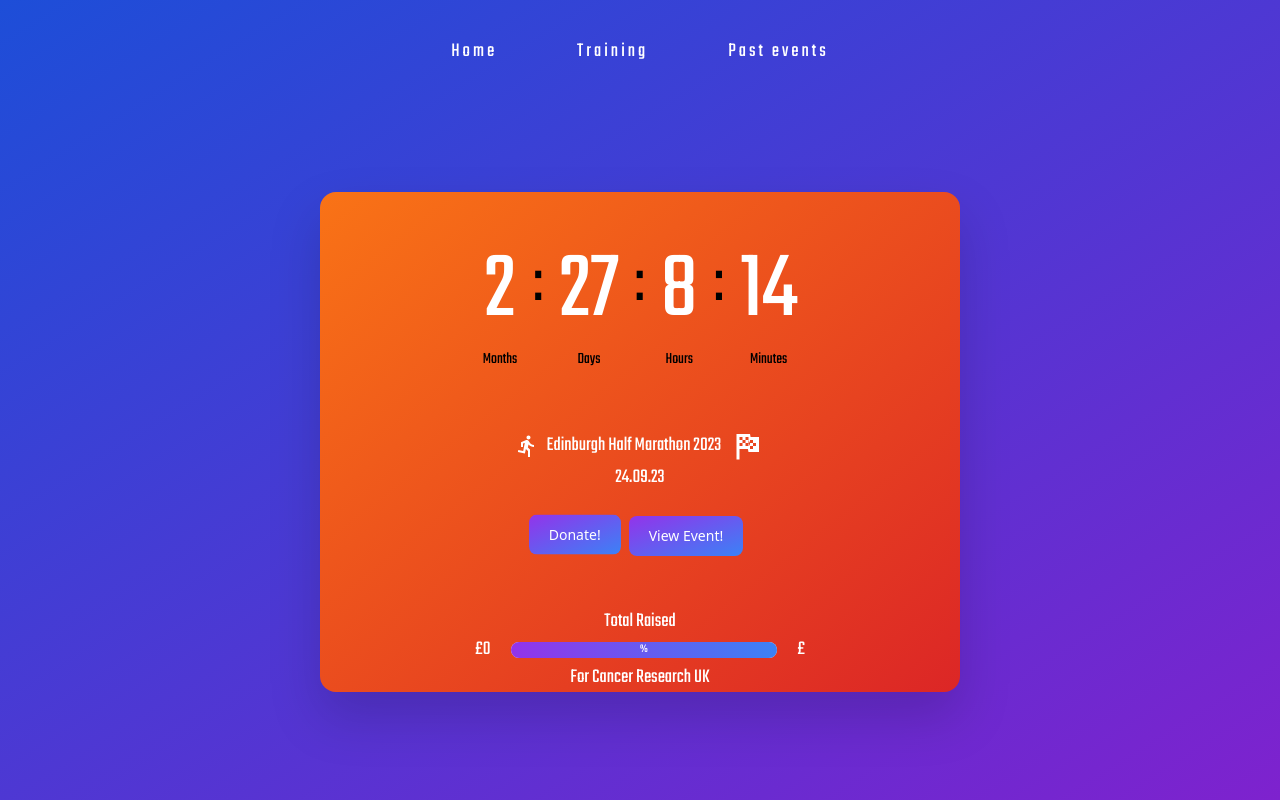
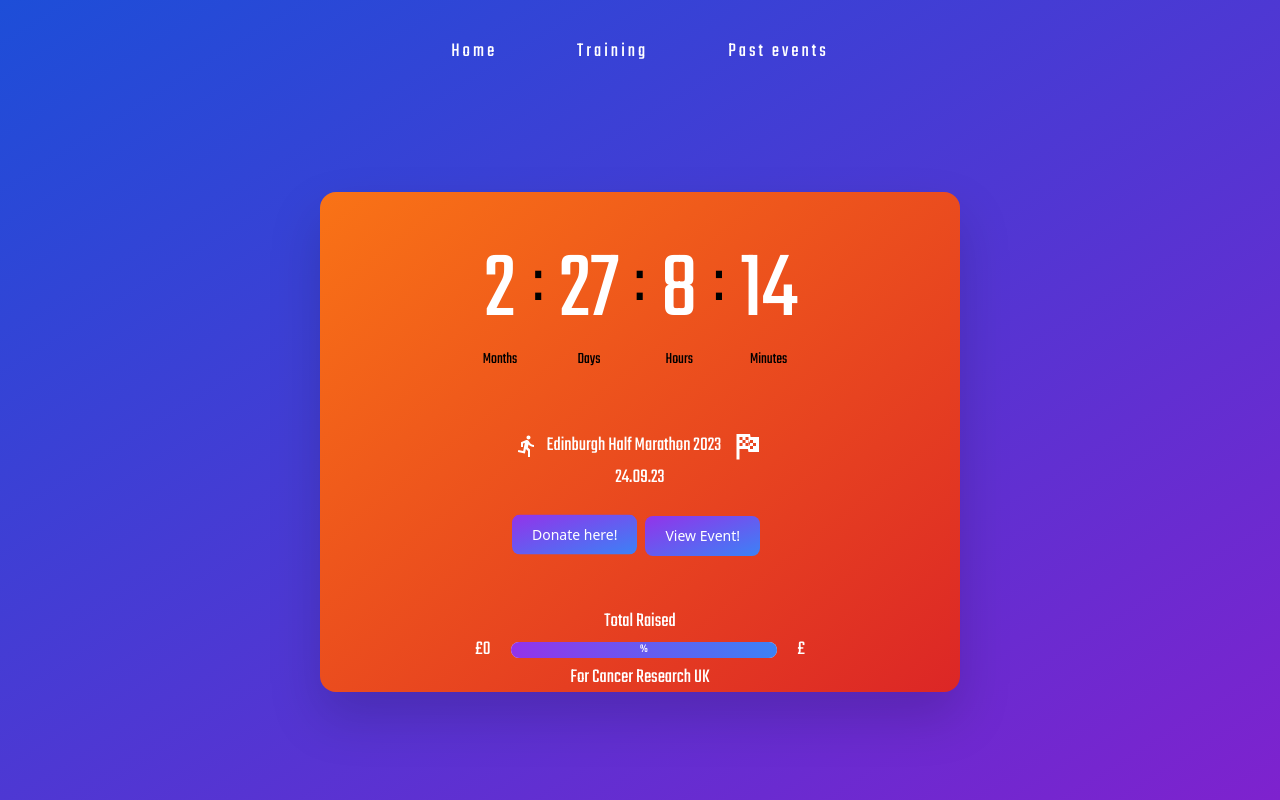
Before and after one commit to callumbuttery/marathon-tracker, a React (Vite) app: page / in a window 1280 px wide. Built offline with nearby package versions, Linux system fonts and the light colour scheme; no server answers.

Commit message:
Fix: button width

```diff
--- a/src/components/buttons/DonationButton.tsx
+++ b/src/components/buttons/DonationButton.tsx
@@ -1,7 +1,7 @@
 export const DonationButton: React.FC = () => {
     return (
         <div>
-            <button onClick={() => window.open('https://www.justgiving.com/page/callum-buttery-1686254435318?utm_source=copyLink&utm_medium=one_page&utm_content=page/callum-buttery-1686254435318&utm_campaign=pfp-share&utm_term=9e800a73878d42298fd8d468b21fbeda', "_blank")} type="button" className="shadow-4xl text-white bg-gradient-to-br from-purple-600 to-blue-500 hover:bg-gradient-to-bl focus:ring-4 focus:outline-none focus:ring-blue-300 dark:focus:ring-blue-800 font-medium rounded-lg text-sm px-5 py-2.5 text-center mr-2 mb-2 animate-bounce max-md:text-xs max-md:w-16 max-md:h-12">Donate!</button>
+            <button onClick={() => window.open('https://www.justgiving.com/page/callum-buttery-1686254435318?utm_source=copyLink&utm_medium=one_page&utm_content=page/callum-buttery-1686254435318&utm_campaign=pfp-share&utm_term=9e800a73878d42298fd8d468b21fbeda', "_blank")} type="button" className="shadow-4xl text-white bg-gradient-to-br from-purple-600 to-blue-500 hover:bg-gradient-to-bl focus:ring-4 focus:outline-none focus:ring-blue-300 dark:focus:ring-blue-800 font-medium rounded-lg text-sm px-5 py-2.5 text-center mr-2 mb-2 animate-bounce max-md:text-xs max-md:w-24 max-md:h-12">Donate here!</button>
         </div>
     )
 }
--- a/src/components/buttons/ViewEvent.tsx
+++ b/src/components/buttons/ViewEvent.tsx
@@ -1,7 +1,7 @@
 export const ViewEventButton: React.FC = () => {
     return (
         <div>
-            <button onClick={() => window.open('https://www.scottishhalfmarathon.com/half', "_blank")} type="button" className="shadow-4xl text-white text-center bg-gradient-to-br from-purple-600 to-blue-500 hover:bg-gradient-to-bl focus:ring-4 focus:outline-none focus:ring-blue-300 font-medium rounded-lg text-sm px-5 py-2.5 mr-2 mb-2 max-md:text-xs max-md:w-16 max-md:h-12">View Event!</button>
+            <button onClick={() => window.open('https://www.scottishhalfmarathon.com/half', "_blank")} type="button" className="shadow-4xl text-white text-center bg-gradient-to-br from-purple-600 to-blue-500 hover:bg-gradient-to-bl focus:ring-4 focus:outline-none focus:ring-blue-300 font-medium rounded-lg text-sm px-5 py-2.5 mr-2 mb-2 max-md:text-xs max-md:w-24 max-md:h-12">View Event!</button>
         </div>
     )
 }
```
